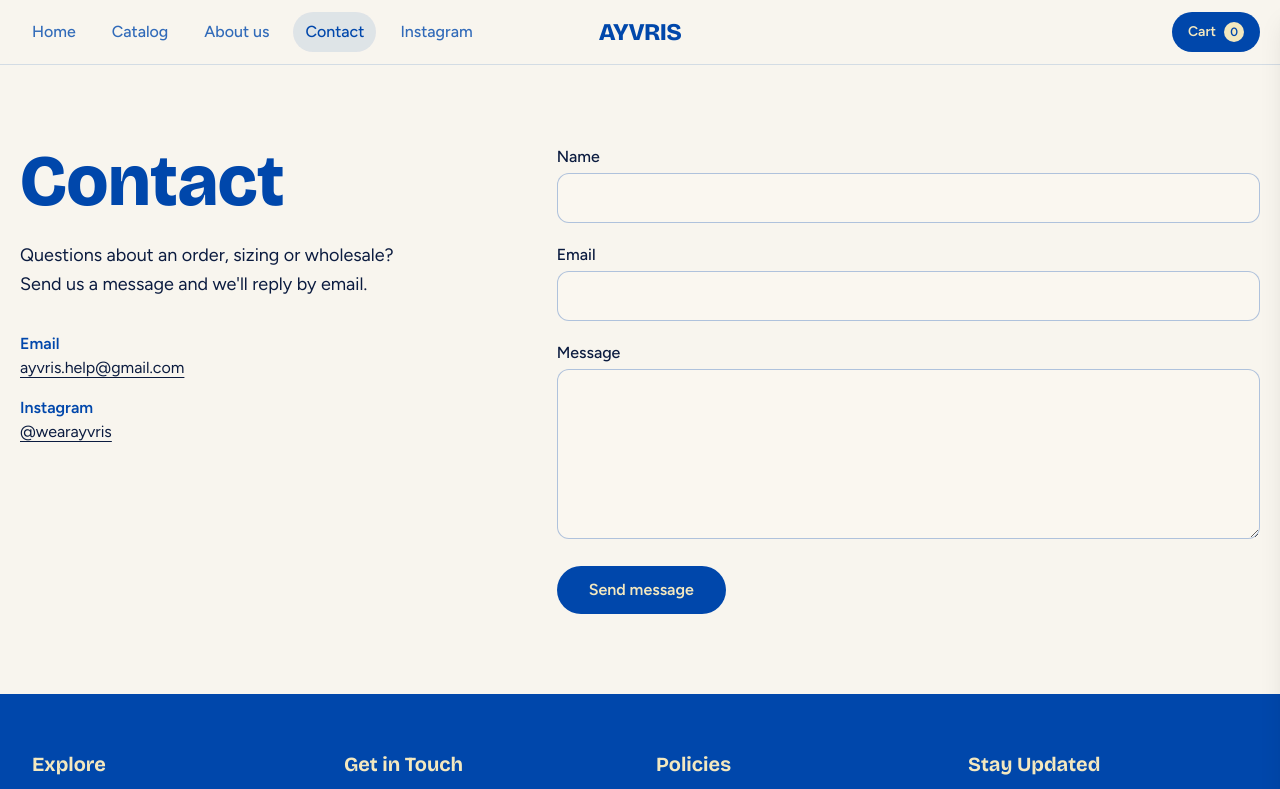
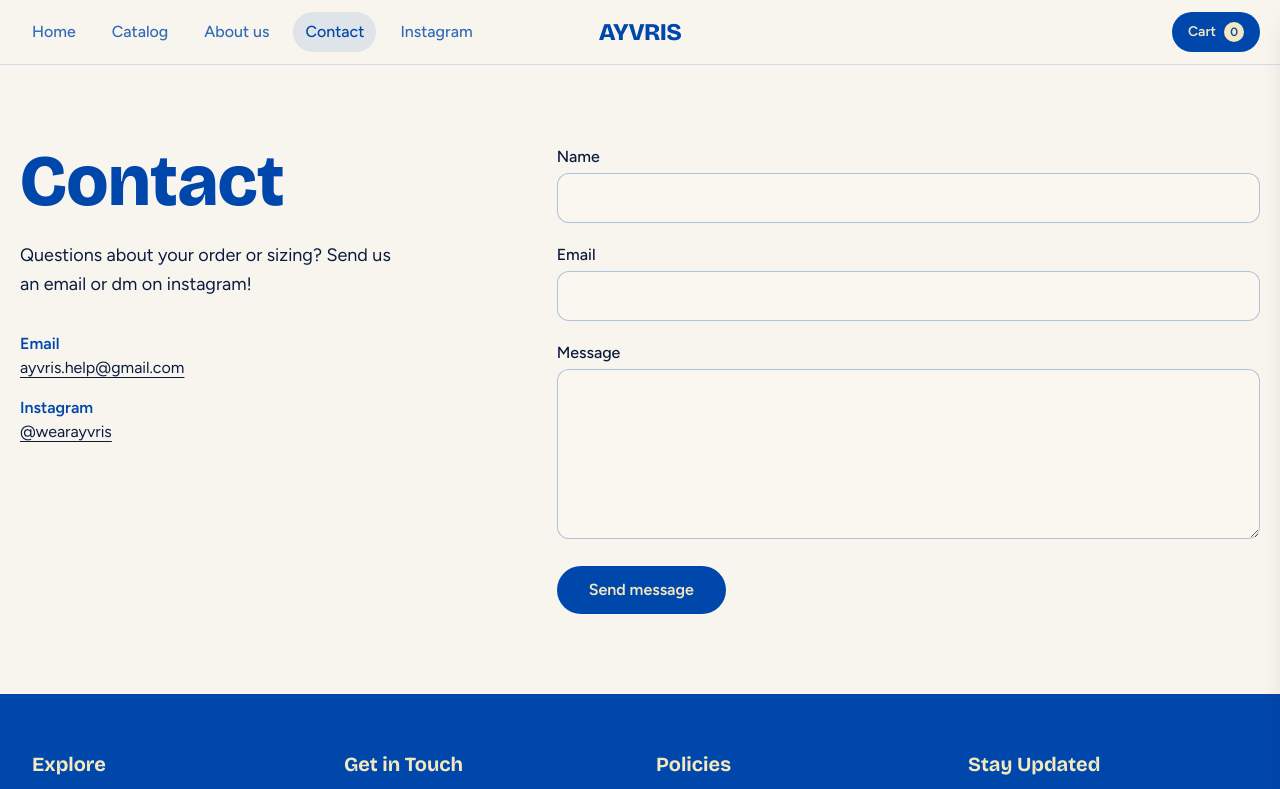
Before and after one commit to coder19-adu/ayvris, a React (Vite) app: page /contact in a window 1280 px wide. Shown: the top 789 px of the page. Built offline with nearby package versions, Linux system fonts and the light colour scheme.

Commit message:
contact page changes

```diff
--- a/src/pages/Contact.jsx
+++ b/src/pages/Contact.jsx
@@ -22,7 +22,7 @@
           Contact
         </h1>
         <p className="mt-6 max-w-sm text-lg leading-relaxed">
-          Questions about an order, sizing or wholesale? Send us a message and we'll reply by email.
+          Questions about your order or sizing? Send us an email or dm on instagram!
         </p>
         <dl className="mt-8 space-y-4">
           <div>
```
